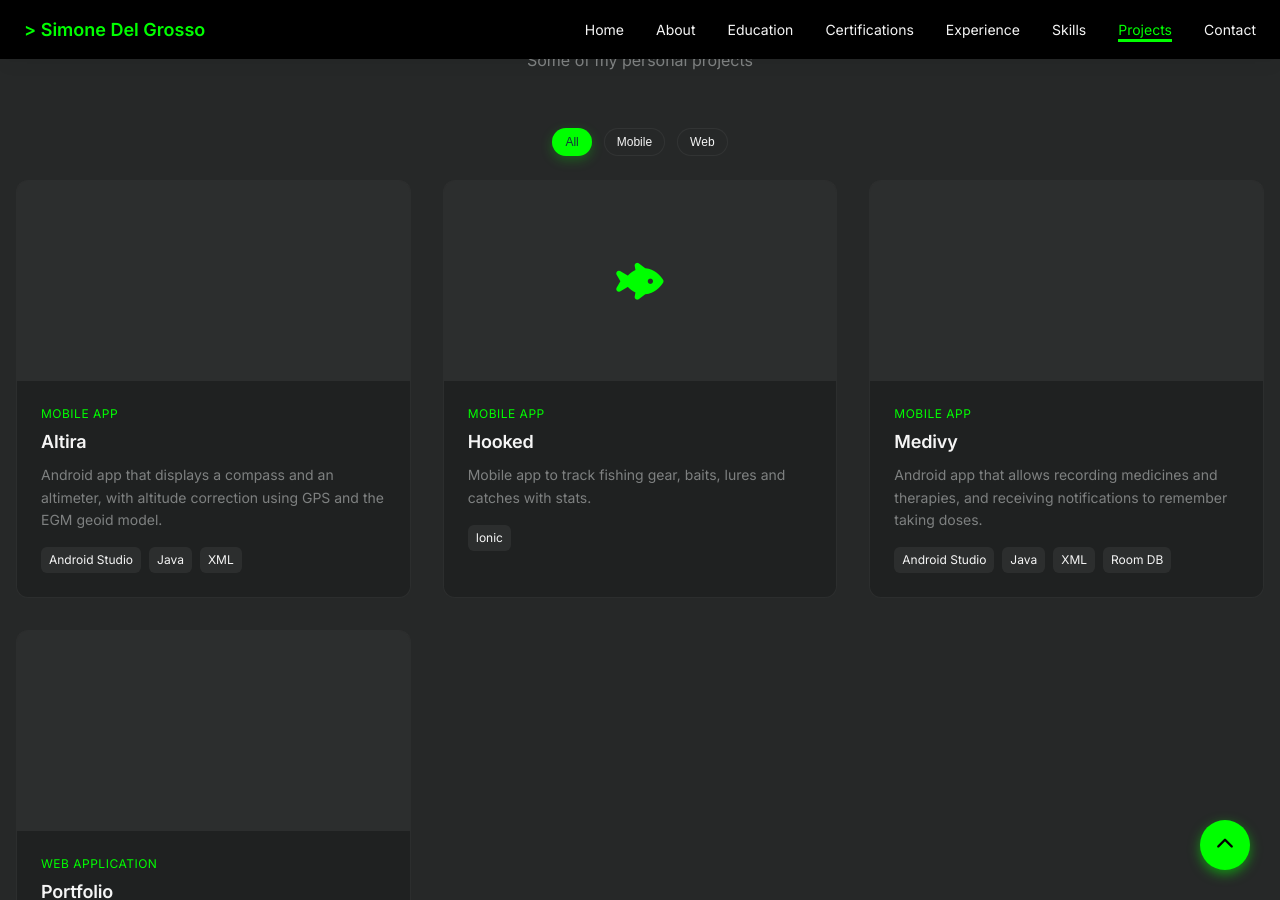
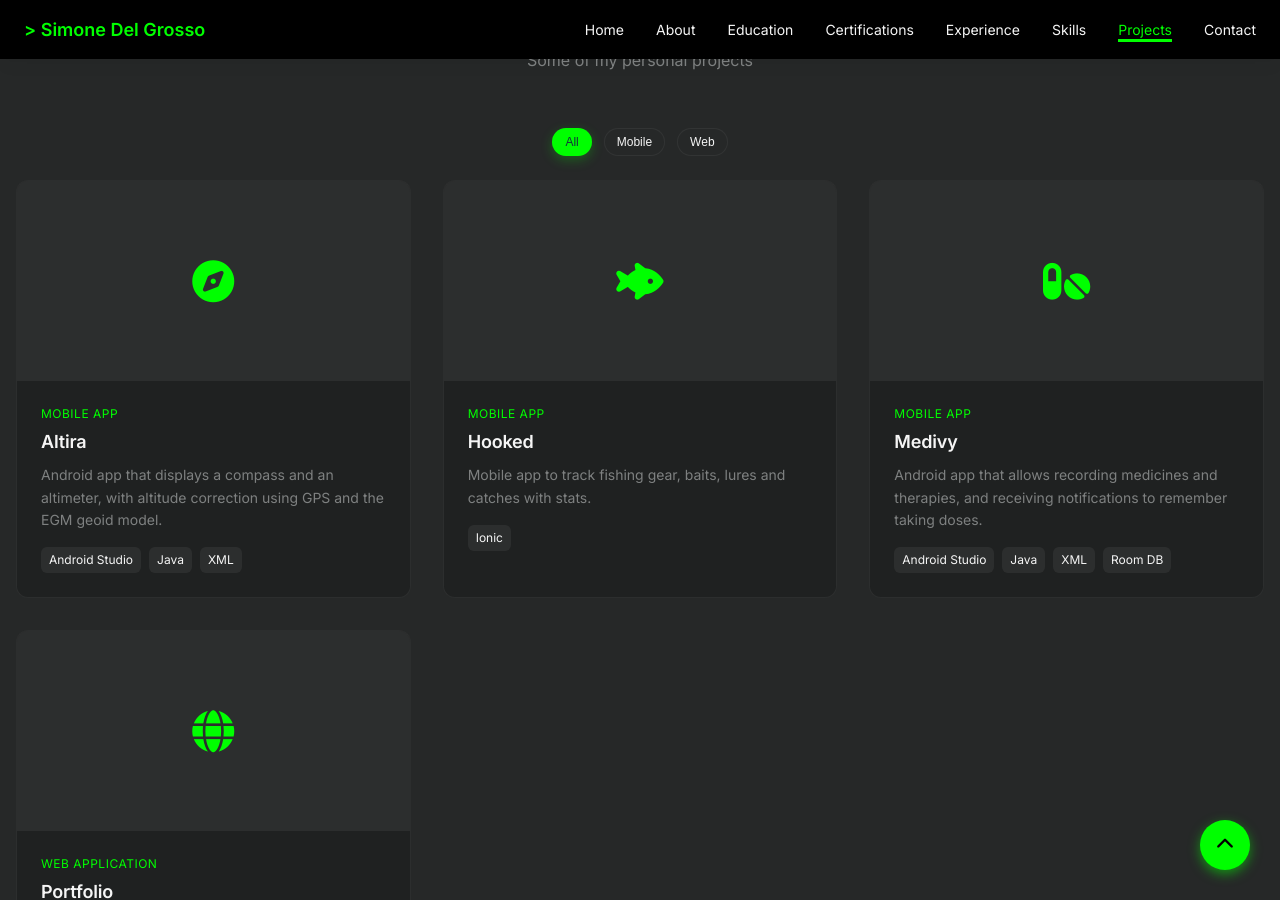
Before and after one commit to simonedelgrosso/simonedelgrosso.github.io, a Jekyll site: the page built from en/index.md, in a window 1280 px wide and 900 px high, scrolled down 4067 px. Built offline with Jekyll 4.4.1, drawn with Linux system fonts in a browser that asks for light colours; some web fonts are replaced.

Commit message:
Fix projects icons en version

```diff
--- a/_data/projects.yml
+++ b/_data/projects.yml
@@ -55,6 +55,7 @@ en:
   filter_3: "Web"
   items:
     - data_category: "mobile"
+      icon: "fas fa-compass"
       link: "https://github.com/simonedelgrosso/altira-info"
       category: "Mobile App"
       title: "Altira"
@@ -72,6 +73,7 @@ en:
       technologies:
         - text: "Ionic"
     - data_category: "mobile"
+      icon: "fas fa-pills"
       link: "https://github.com/simonedelgrosso/medivy-info"
       category: "Mobile App"
       title: "Medivy"
@@ -82,6 +84,7 @@ en:
         - text: "XML"
         - text: "Room DB"
     - data_category: "web"
+      icon: "fas fa-globe"
       link: "https://github.com/simonedelgrosso/simonedelgrosso.github.io"
       category: "Web Application"
       title: "Portfolio"
```
